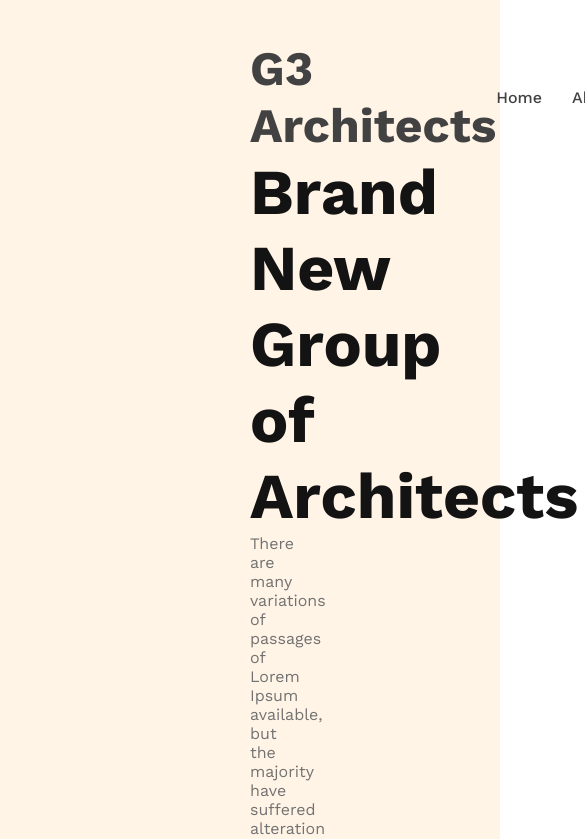
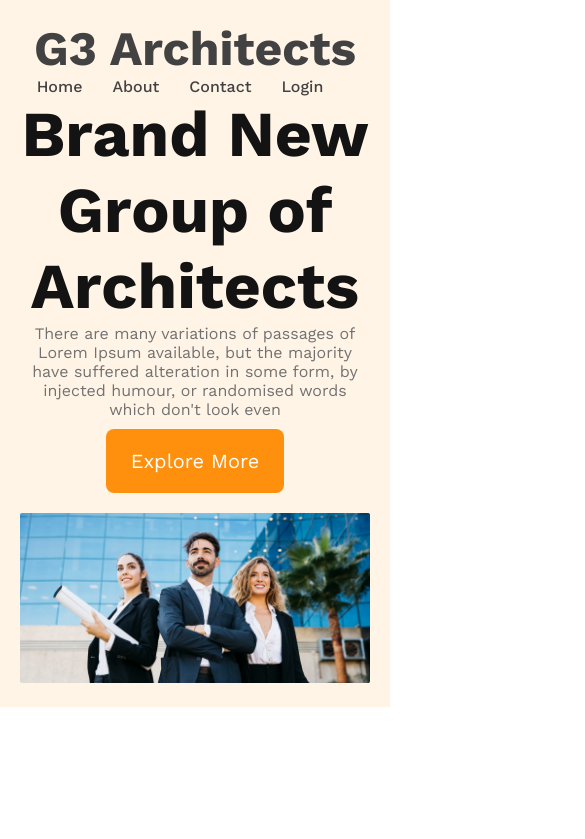
Before and after one commit to SharminMily/g3-architects, a plain HTML site: page index.html in a window 390 px wide. Shown: the top 839 px of the page, 585 px wide, since content can reach past the window. Drawn offline with nearby package versions, Linux system fonts and the light colour scheme.

Commit message:
finished the header section with responsive for medium and mobile devices

```diff
--- a/style/architects.css
+++ b/style/architects.css
@@ -6,7 +6,18 @@
     padding: 0;
 }
 .btn-primary{
-
+    margin-top: 10px;
+    border-radius: 8px;
+    color: #fff;
+    font-size: 1.25rem;
+    background: #FF900E;
+    padding: 20px 25px;
+    border: 0;
+    cursor: pointer;
+    transition: 0.5s;
+}
+.btn-primary:hover{
+    background-color: rgb(70, 70, 218);
 }
 header{
     background: rgba(255, 144, 14, 0.10);
@@ -50,4 +61,27 @@ nav li a{
 }
 .banner-img{
     width: 100%;
+    margin-top: 20px;
 }
+
+/* responsive media queries */
+/* mobile devices */
+@media screen and (max-width: 576px) {
+   header{
+     padding: 20px;
+   }
+   nav{
+    flex-direction: column;
+   }
+}
+
+/* tablet or medium device */
+@media screen and (min-width: 576px) and (max-width: 960px){
+    header{
+        padding: 50px;
+    }
+    nav{
+       flex-direction: column;
+    }
+
+}
```
